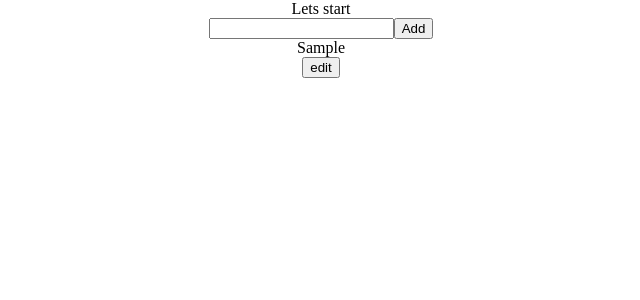
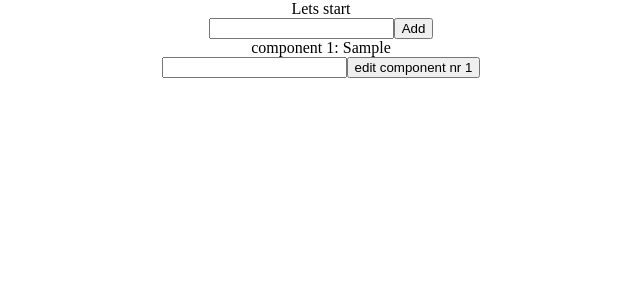
Before and after one commit to Mhiho/MrCook, a React app: page / in a window 1280 px wide. Both pictures are taken after typing "Sample" into the empty fields and a click on the button "Add". Shown: the top 300 px of the page, without its empty margins (319-959 px from the left). Built offline with nearby package versions, Linux system fonts and the light colour scheme.

Commit message:
EditingIsWorking!

```diff
--- a/src/components/Buttons/EditComponent.js
+++ b/src/components/Buttons/EditComponent.js
@@ -13,16 +13,16 @@ class EditComponent extends Component {
 
   render(){
 
-    return ( this.props.components.map(c=>{
+    return ( this.props.components.map((c,index)=>{
       return (
       <div>
       <input
-        value={this.state.updated}
+        value={this.state.updated[c.id]}
         onChange = {this.editComponentHandler}
         type="text"
       />
       <button onClick={() => this.props.clicked(this.state.updated, c.id)}>
-      save
+      edit component nr {index+1}
         </button>
       </div>
     )
--- a/src/containers/ComponentsList/ComponentsList.js
+++ b/src/containers/ComponentsList/ComponentsList.js
@@ -5,42 +5,33 @@ import * as actionTypes from '../../store/actions';
 
 class ComponentsList extends Component {
   state = {
-    isEditing: {}
+    show: {}
   }
-  trueEdit(index) {
-    const showItem ={
-      ...this.state.isEditing,
-      [index]: true
-    };
-      this.setState({isEditing: showItem})
+  showContentFunction(index) {
+      const itemToShow = {
+        ...this.state.show,
+        [index]: true
+      };
+      this.setState({show: itemToShow})
     }
-  falseEdit(index) {
-    this.setState({isEditing: {[index] : false}})
-  }
 
   render(){
     console.log(this.props.components);
+
     return (
-         this.props.components.map((component,index)=>(
-          <div>
-            <div
+      <div>
+         {this.props.components.map((component,index)=>(
+          <div
             key={component.id}>
-            {component.co}
-            </div>
-            <button
-              onClick={()=>this.trueEdit(component.id)}>edit
-            </button>
-          {   this.state.isEditing[component.id] ===true ?
-            <EditComponent
-              clicked={this.props.onEditComponent}/>
-            : null}
+            component {index+1}: {component.co}
           </div>
-
-
         ))
-
+}
+        <EditComponent
+          clicked={this.props.onEditComponent}
+        />
+      </div>
     )
-
   }
 }
 
```
